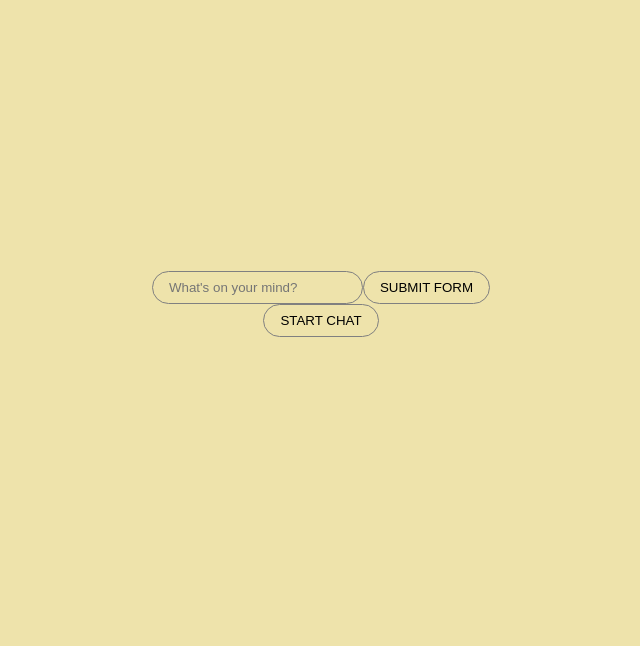
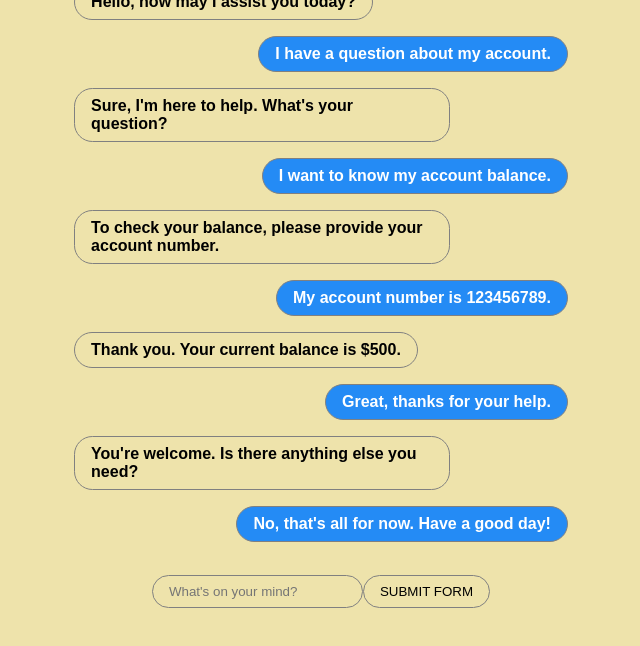
Before and after one commit to McCambley/chat-chat, a Next.js app: page / in a window 1280 px wide. Shown: the top 646 px of the page, without its empty margins (319-959 px from the left). Built offline with nearby package versions, Linux system fonts and the light colour scheme.

Commit message:
✨ Create mock chat bubbles

```diff
--- a/src/components/Chat.tsx
+++ b/src/components/Chat.tsx
@@ -1,5 +1,7 @@
 import { trace } from "console";
 import React, { useEffect, useState } from "react";
+import mockData from "../mockData.json";
+import styles from "@/styles/Home.module.css";
 
 if (typeof window !== "undefined") {
   window.SpeechRecognition = window.SpeechRecognition || window.webkitSpeechRecognition;
@@ -9,7 +11,8 @@ function Chat({ text }) {
   const [animalInput, setAnimalInput] = useState("");
   const [result, setResult] = useState();
   const [prompt, setPrompt] = useState("");
-  const [chatBubbles, setChatBubbles] = useState<{ sender: "human" | "robot"; text: string }[]>([]);
+  // const [chatBubbles, setChatBubbles] = useState<{ sender: "human" | "robot"; text: string }[]>([]);
+  const [chatBubbles, setChatBubbles] = useState<any>(mockData);
 
   useEffect(() => {}, []);
 
@@ -90,12 +93,12 @@ function Chat({ text }) {
 
   return (
     <>
-      <div>
+      <div className={styles.main}>
         {chatBubbles.map((bubble, index) => {
           return (
-            <p className={bubble.sender === "human" ? "human" : "robot"} key={index}>
-              {bubble.text}
-            </p>
+            <div className={styles.row} key={index}>
+              <p className={bubble.sender === "human" ? styles.human : styles.robot}>{bubble.text}</p>
+            </div>
           );
         })}
       </div>
--- /dev/null
+++ b/src/mockData.json
@@ -0,0 +1,42 @@
+[
+    {
+      "sender": "robot",
+      "text": "Hello, how may I assist you today?"
+    },
+    {
+      "sender": "human",
+      "text": "I have a question about my account."
+    },
+    {
+      "sender": "robot",
+      "text": "Sure, I'm here to help. What's your question?"
+    },
+    {
+      "sender": "human",
+      "text": "I want to know my account balance."
+    },
+    {
+      "sender": "robot",
+      "text": "To check your balance, please provide your account number."
+    },
+    {
+      "sender": "human",
+      "text": "My account number is 123456789."
+    },
+    {
+      "sender": "robot",
+      "text": "Thank you. Your current balance is $500."
+    },
+    {
+      "sender": "human",
+      "text": "Great, thanks for your help."
+    },
+    {
+      "sender": "robot",
+      "text": "You're welcome. Is there anything else you need?"
+    },
+    {
+      "sender": "human",
+      "text": "No, that's all for now. Have a good day!"
+    }
+  ]
--- a/src/styles/Home.module.css
+++ b/src/styles/Home.module.css
@@ -156,6 +156,45 @@
   background-clip: content-box;
 }
 
+.chat {
+  display: flex;
+  flex-direction: column;
+  outline: 1px solid grey;
+  border-radius: 10px;
+  padding: 1rem
+}
+
+.row {
+  width: 100%;
+  display: flex;
+  margin-bottom: 1rem;
+
+}
+
+.bubble {
+  padding: .5rem 1rem;
+  border: 1px solid grey;
+  border-radius: 1.15rem;
+  max-width: 75%;
+  font-family: Arial, Helvetica, sans-serif;
+  font-weight: 600;
+}
+
+.human {
+  composes: bubble;
+  margin-right: .25rem;
+  margin-left: auto;
+  text-align: right;
+  color: #fff;
+background-color: #248bf5;}
+
+.robot {
+  composes: bubble;
+  margin-left: .25rem;
+  margin-right: auto;
+  text-align: left;
+}
+
 /* Enable hover only on non-touch devices */
 @media (hover: hover) and (pointer: fine) {
   .card:hover {
```
